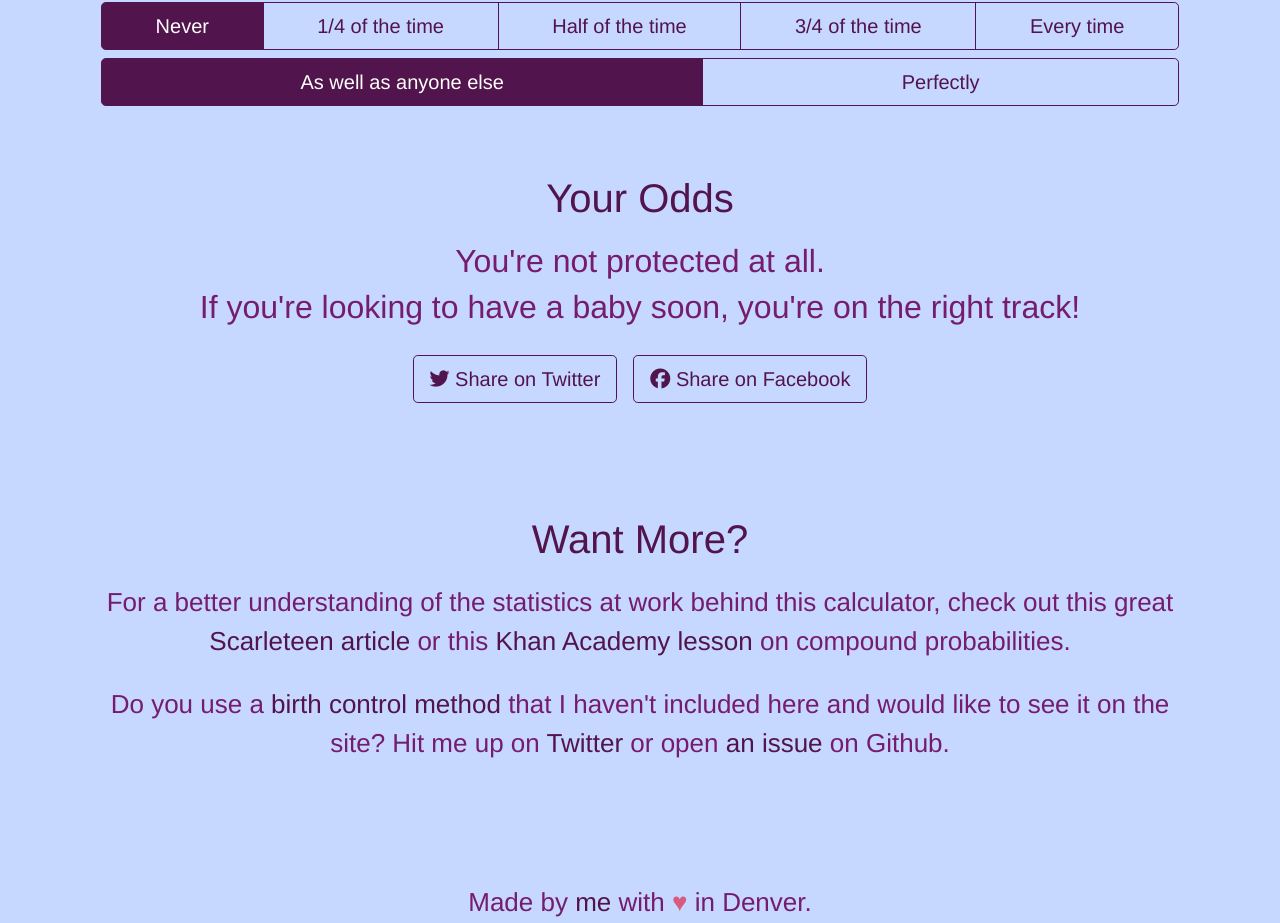
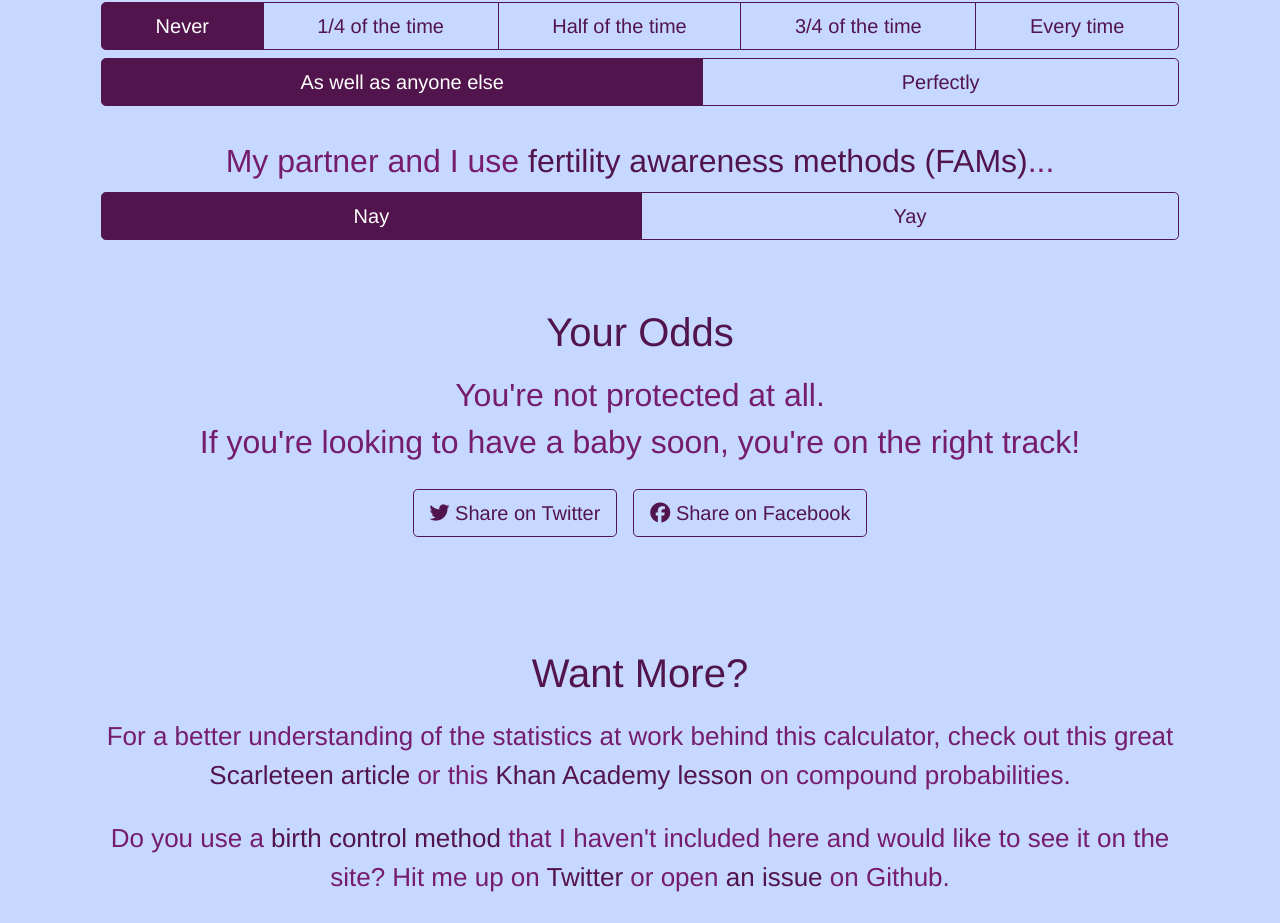
Before and after one commit to jakerockland/safesexstats, a React (Create React App) app: page / in a window 1280 px wide. Shown: the part 1818-2741 px from the top of the page. Built offline with nearby package versions, Linux system fonts and the light colour scheme; a web font is replaced by a local one.

Commit message:
added FAMS

```diff
--- a/src/App.js
+++ b/src/App.js
@@ -28,7 +28,8 @@ class App extends Component {
       pullOutUsage: 78,
       pullOutFrequency: 0,
       spermicideUsage: 72,
-      spermicideFrequency: 0
+      spermicideFrequency: 0,
+      famMethods: 0,
     };
   }
 
@@ -247,6 +248,23 @@ class App extends Component {
             </div>
           </Row>
 
+          <Row className="p-3" style={{width: "100%"}}>
+            <div className="button-section" style={{width: "100%"}} name="fam-methods">
+              <OneMethodHeader
+                title="fertility awareness methods (FAMs)"
+                link="https://www.plannedparenthood.org/learn/birth-control/fertility-awareness"
+              />
+              <ToggleButtonGroup
+                type="radio" as={Row} className="py-1" style={{width: "100%"}}
+                name="fam-methods" defaultValue={0}
+                onChange={(val) => this.setState({famMethods: val})}
+                >
+                <ToggleButton  variant={variant} size="lg" value={0}>Nay</ToggleButton>
+                <ToggleButton  variant={variant} size="lg" value={76}>Yay</ToggleButton>
+              </ToggleButtonGroup>
+            </div>
+          </Row>
+
         </Container>
 
 
@@ -269,6 +287,7 @@ class App extends Component {
             pullOutFrequency={ this.state.pullOutFrequency }
             spermicideUsage={ this.state.spermicideUsage }
             spermicideFrequency={ this.state.spermicideFrequency }
+            famMethods={ this.state.famMethods }
           />
         </div>
 
--- a/src/components/YourOdds.js
+++ b/src/components/YourOdds.js
@@ -42,6 +42,7 @@ export default class YourOdds extends Component {
     const shot = (this.props.shotUsage / 100) * (this.props.shotFrequency / 100);
     const pullOut = (this.props.pullOutUsage / 100) * (this.props.pullOutFrequency / 100);
     const spermicide = (this.props.spermicideUsage / 100) * (this.props.spermicideFrequency / 100);
+    const famMethods = this.props.famMethods / 100;
 
     const methods = [
       condom,
@@ -50,7 +51,8 @@ export default class YourOdds extends Component {
       ring,
       shot,
       pullOut,
-      spermicide
+      spermicide,
+      famMethods,
     ];
 
     const nonEffectiveProbabilities = methods.map(x => 1 - x);
```
Also changed, not shown: 1 other file (tests, documents, lock files or other folders).
